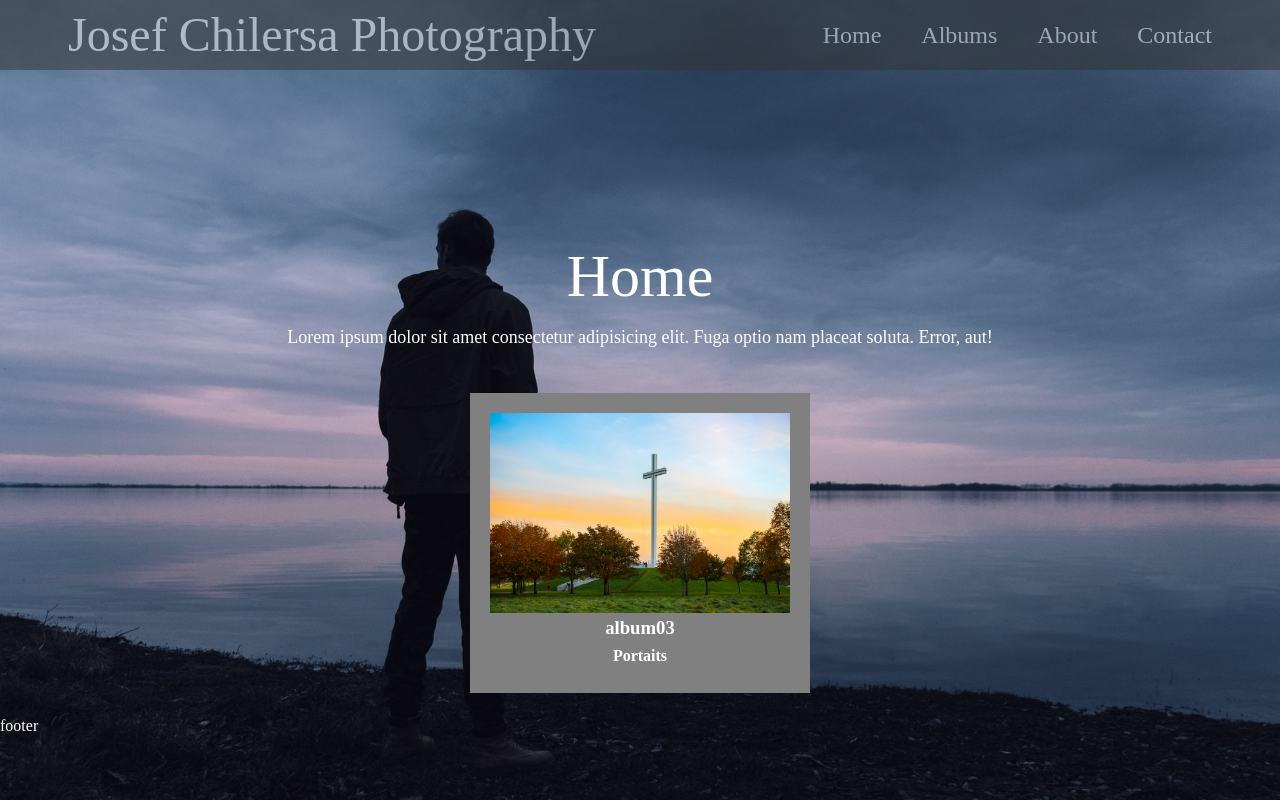
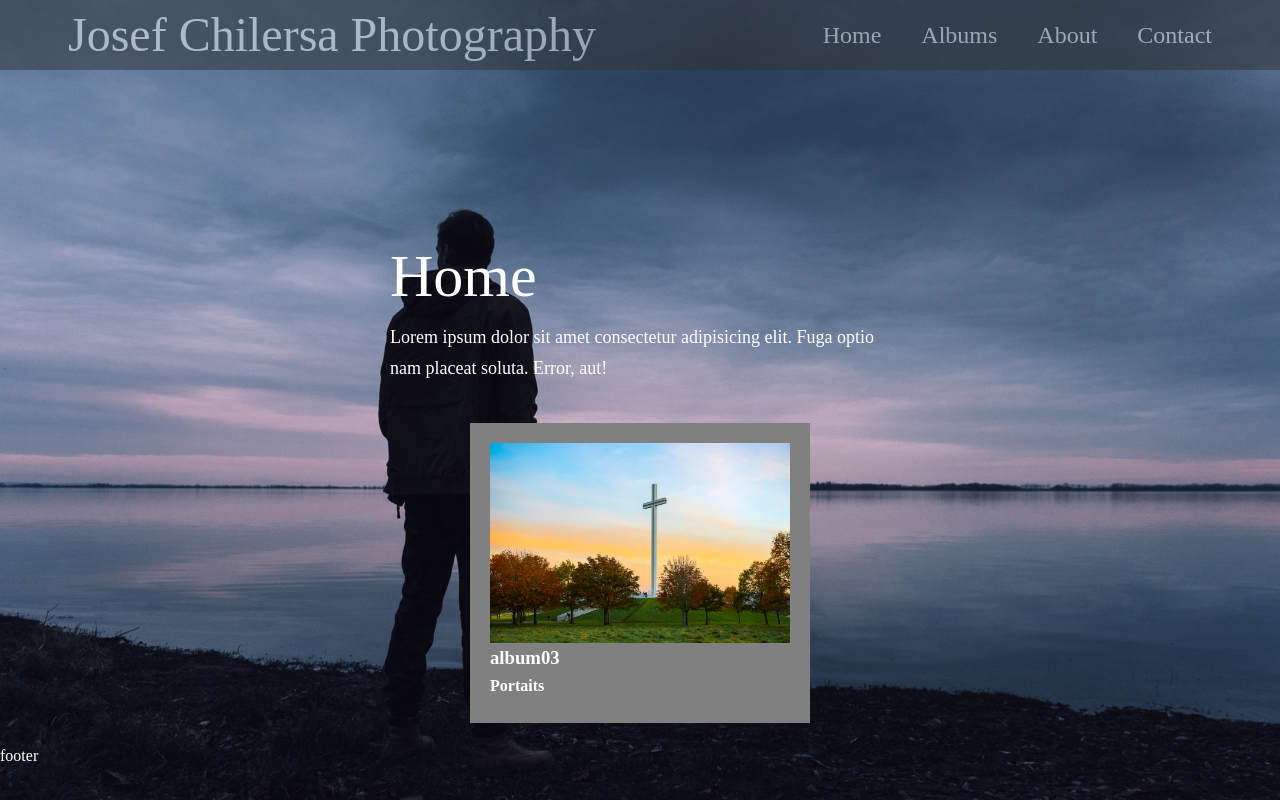
Before and after one commit to frameiteasy/photo-gallery, a React (Create React App) app: page / in a window 1280 px wide. Built offline with nearby package versions, Linux system fonts and the light colour scheme.

Commit message:
styling serwis

```diff
--- a/src/App.scss
+++ b/src/App.scss
@@ -1,5 +1,5 @@
-@import "config";
-@import "utilities";
+@import 'config';
+@import 'utilities';
 
 /* Reset */
 * {
@@ -33,3 +33,7 @@ img {
   position: relative;
   color: #fff;
 }
+
+#page__container {
+  margin: auto;
+}
--- a/src/components/AlbumsCollection/AlbumsCollection.tsx
+++ b/src/components/AlbumsCollection/AlbumsCollection.tsx
@@ -1,14 +1,14 @@
-import React from "react";
-import "./albumsCollection.scss";
-import { getAlbums } from "../../data/albums";
-import AlbumTile from "../AlbumTile/AlbumTile";
-import { Album } from "../../gtypes/album";
+import React from 'react';
+import './albumsCollection.scss';
+import { getAlbums } from '../../data/albums';
+import AlbumTile from '../AlbumTile/AlbumTile';
+import { Album } from '../../gtypes/album';
 
 const albums: Album[] = getAlbums();
 
 const AlbumsCollection: React.FC = () => {
   return (
-    <div id="albums__container">
+    <div id="albumscollection__container">
       {albums.map((album, index) => (
         <AlbumTile {...album} />
       ))}
--- a/src/components/AlbumsCollection/albumsCollection.scss
+++ b/src/components/AlbumsCollection/albumsCollection.scss
@@ -1,8 +1,8 @@
 @import '../../config';
 @import '../../utilities';
 
-#albums__container {
+#albumscollection__container {
   display: flex;
   flex-wrap: wrap;
-  height: 100vh;
+  margin: auto;
 }
--- a/src/components/Gallery/galleryViewer.scss
+++ b/src/components/Gallery/galleryViewer.scss
@@ -6,16 +6,20 @@ body {
 }
 
 #galleryViewer__container {
-  display: flex;
-  flex-direction: row;
+  box-sizing: border-box;
   background-color: green;
 }
 
 #galleryViewer__stripe {
   background-color: yellow;
   height: 80vh;
+  width: 15%;
+  float: left;
 }
 
 #galleryViewer__canva {
   background-color: blue;
+  height: 80vh;
+  width: 84%;
+  float: right;
 }
--- a/src/pages/albums/Albums.tsx
+++ b/src/pages/albums/Albums.tsx
@@ -1,14 +1,14 @@
-import React from "react";
-import "./albums.scss";
-import { getAlbums } from "../../data/albums";
-import { Album } from "../../gtypes/album";
-import AlbumsCollection from "../../components/AlbumsCollection/AlbumsCollection";
+import React from 'react';
+import './albums.scss';
+import { getAlbums } from '../../data/albums';
+import { Album } from '../../gtypes/album';
+import AlbumsCollection from '../../components/AlbumsCollection/AlbumsCollection';
 
 const Albums: React.FC = () => {
   return (
-    <>
+    <div id="albums__container">
       <AlbumsCollection />
-    </>
+    </div>
   );
 };
 
--- a/src/pages/albums/albums.scss
+++ b/src/pages/albums/albums.scss
@@ -1,5 +1,7 @@
 @import '../../config';
 
 #albums__container {
-    background-color: $light-color;
+  background-color: $light-color;
+  height: 85vh;
+  margin: 0 5rem 0 5rem;
 }
--- a/src/pages/gallery/gallery.scss
+++ b/src/pages/gallery/gallery.scss
@@ -1,5 +1,6 @@
 @import '../../config';
 
-#albums__container {
+#gallery__container {
   background-color: $light-color;
+  margin: 0 5rem 0 5rem;
 }
--- a/src/pages/home/Home.tsx
+++ b/src/pages/home/Home.tsx
@@ -1,18 +1,20 @@
-import React from "react";
-import AlbumTile from "../../components/AlbumTile/AlbumTile";
-import { getHomePageAlbum } from "../../data/albums";
-import "./home.scss";
+import React from 'react';
+import AlbumTile from '../../components/AlbumTile/AlbumTile';
+import { getHomePageAlbum } from '../../data/albums';
+import './home.scss';
 
 const Home: React.FC = () => {
   let homePageAlbum = getHomePageAlbum();
   return (
-    <div className="home__container">
-      <div className="home__content">
-        <h1>Home</h1>
-        <p className="home__lead">
-          Lorem ipsum dolor sit amet consectetur adipisicing elit. Fuga optio
-          nam placeat soluta. Error, aut!
-        </p>
+    <div id="home__container">
+      <div id="home__content">
+        <div id="home__message">
+          <h1>Home</h1>
+          <p className="home__lead">
+            Lorem ipsum dolor sit amet consectetur adipisicing elit. Fuga optio
+            nam placeat soluta. Error, aut!
+          </p>
+        </div>
         <div id="home__album">
           <AlbumTile {...homePageAlbum} />
         </div>
--- a/src/pages/home/home.scss
+++ b/src/pages/home/home.scss
@@ -1,8 +1,11 @@
-@import "../../config";
+@import '../../config';
 
-.home__content {
-  text-align: center;
+#home__content {
   padding-top: 170px;
+
+  & #home__message {
+    margin: auto;
+    max-width: 500px;
 
     & h1 {
       font-size: 60px;
@@ -12,6 +15,7 @@
     & p {
       padding-bottom: 20px;
       line-height: 1.7em;
+    }
   }
 
   & #home__album {
```
Lines whose indentation alone changed are shown as unchanged.
